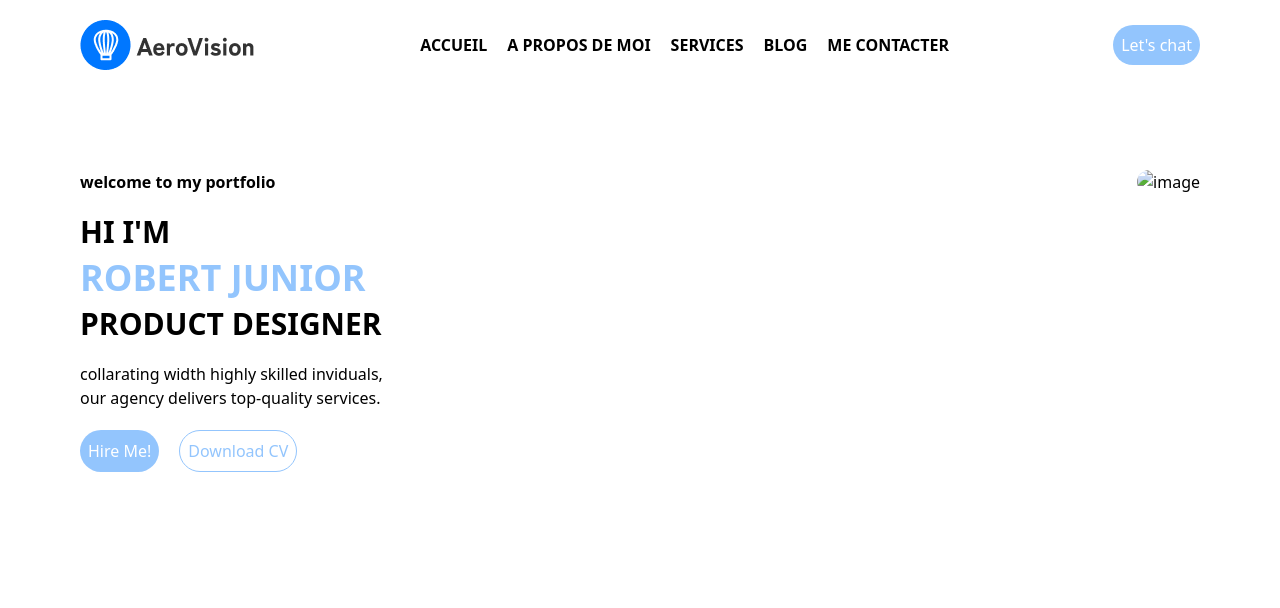
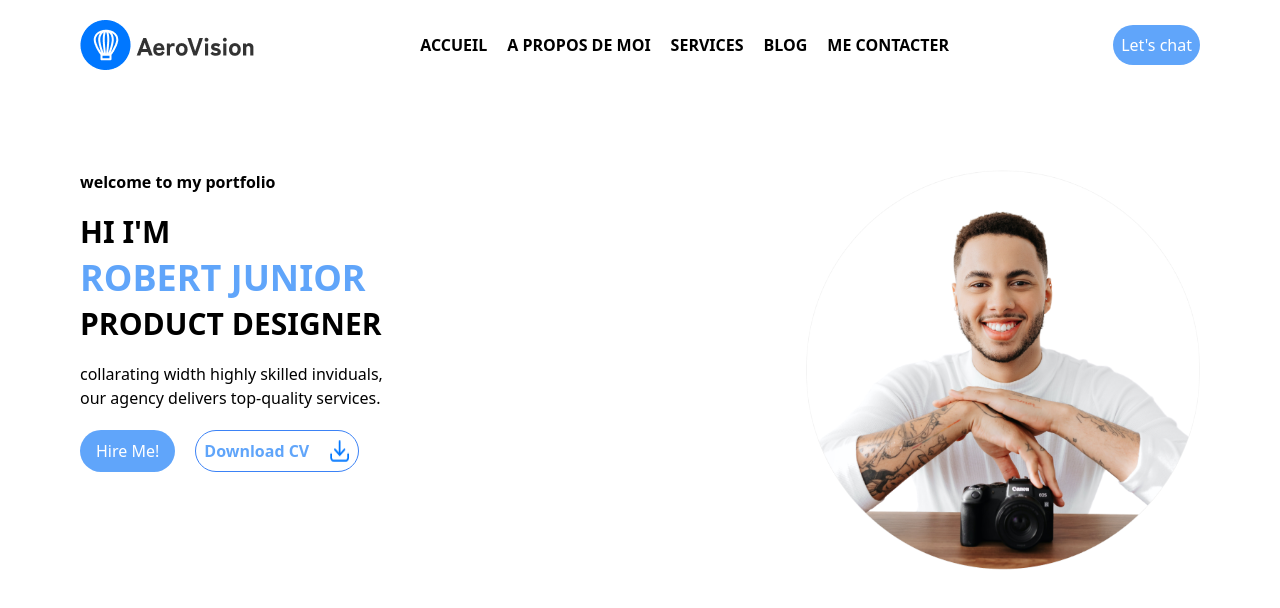
Before and after one commit to ENDAMANE-ONDO-Sidoine/integration_portfolio, a plain HTML site: page index.html in a window 1280 px wide. Drawn offline with nearby package versions, Linux system fonts and the light colour scheme.

Commit message:
commit next

```diff
--- a/index.html
+++ b/index.html
@@ -24,7 +24,7 @@
                 </ul>
             </div>
             <div>
-                <button class="text-white p-2 bg-blue-300 rounded-full">Let's chat</button>
+                <button class="text-white p-2 bg-blue-400 rounded-full">Let's chat</button>
             </div>
         </div>
     </nav>
@@ -34,17 +34,17 @@
                     <div class="">
                         <p class="mb-5 font-bold">welcome to my portfolio</p>
                         <h2 class=" text-3xl font-extra-bold mb-2"><b>HI I'M</b></h2>
-                        <h2 class="text-4xl font-extra-bold text-blue-300 mb-2"><b>ROBERT JUNIOR</b></h2>
+                        <h2 class="text-4xl font-extra-bold text-blue-400 mb-2"><b>ROBERT JUNIOR</b></h2>
                         <h2 class="mb-5 text-3xl font-extra-bold mb-2"><b>PRODUCT DESIGNER</b></h2>
                         <P>collarating width highly skilled inviduals,<br> our agency delivers top-quality services. </P>
                     </div>
                     <div class="mt-5 flex ">
-                        <button class="p-2 bg-blue-300 rounded-full text-white">Hire Me!</button>
-                        <div class="p-2 text-blue-300 rounded-full border border-blue-300 ml-5 flex">Download CV</div>
+                        <button class="px-4 bg-blue-400 rounded-full text-white">Hire Me!</button>
+                        <div class="p-2 text-blue-400 font-bold rounded-full border border-blue-500 ml-5 flex gap-5">Download CV <img src="./images/icon-download 1.png" alt="patientez svp"></div>
                     </div>
                 </div>
                 <div class="">
-                    <img src="" alt="image" class="rounded-full">
+                    <img src="./images/img_1.png" alt="image" class="rounded-full h-[400px]">
                 </div>
             </div>
             <div>
```
Also changed, not shown: images/000logo.png (added), images/01button arrow.png (added), images/02button arrow.png (added), images/111logo-1.png (added), images/222Group 2.png (added), images/2pexels-wictor-cardoso-18269633 1.png (added), images/333Group 2.png (added), images/Arrow 1.png (added), images/Clip path group.png (added), images/Group 8.png (added), images/carousel.png (added), images/front-development-1-1 1.png (added), images/icon-download 1.png (added), images/img_1.png (added), 5 more files.
